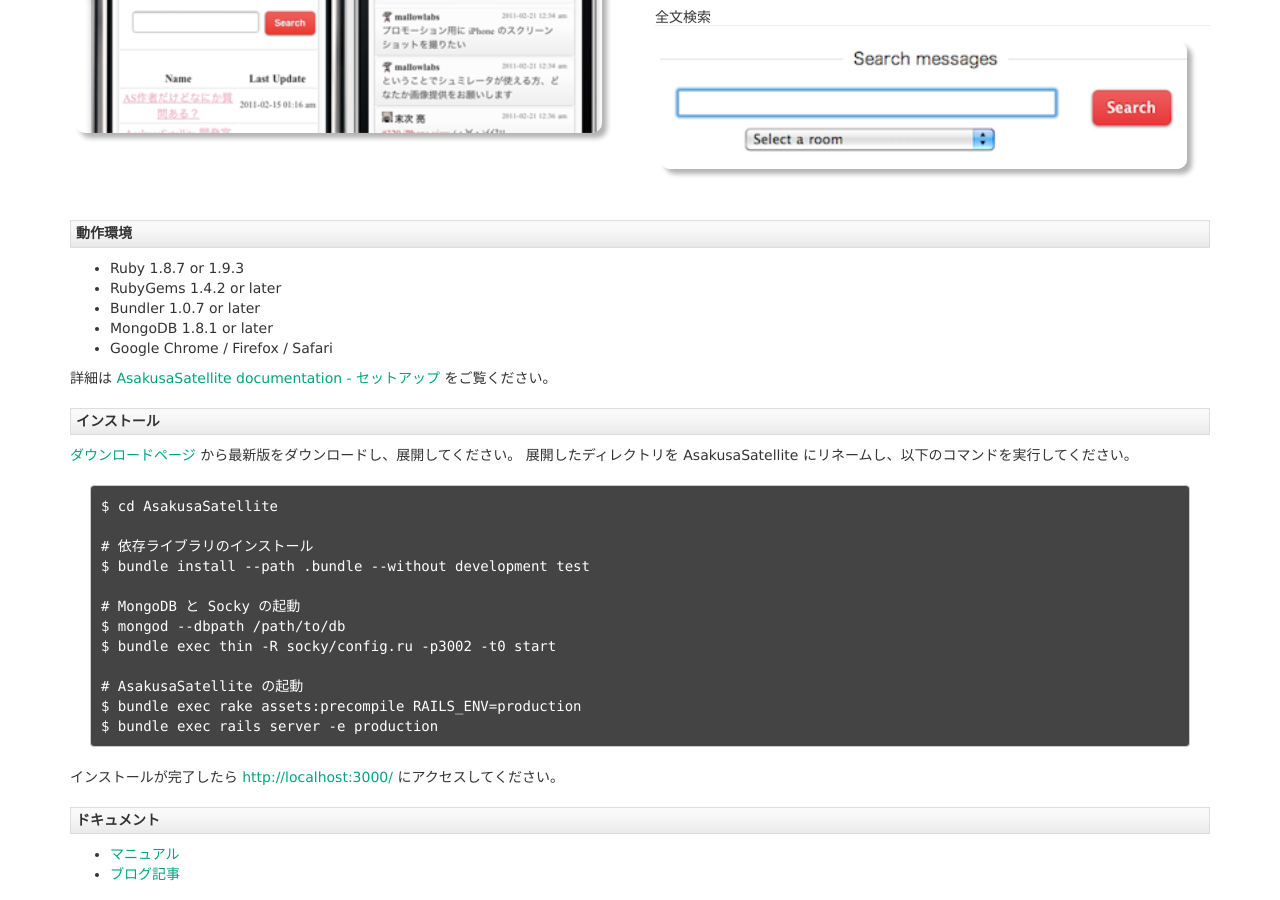
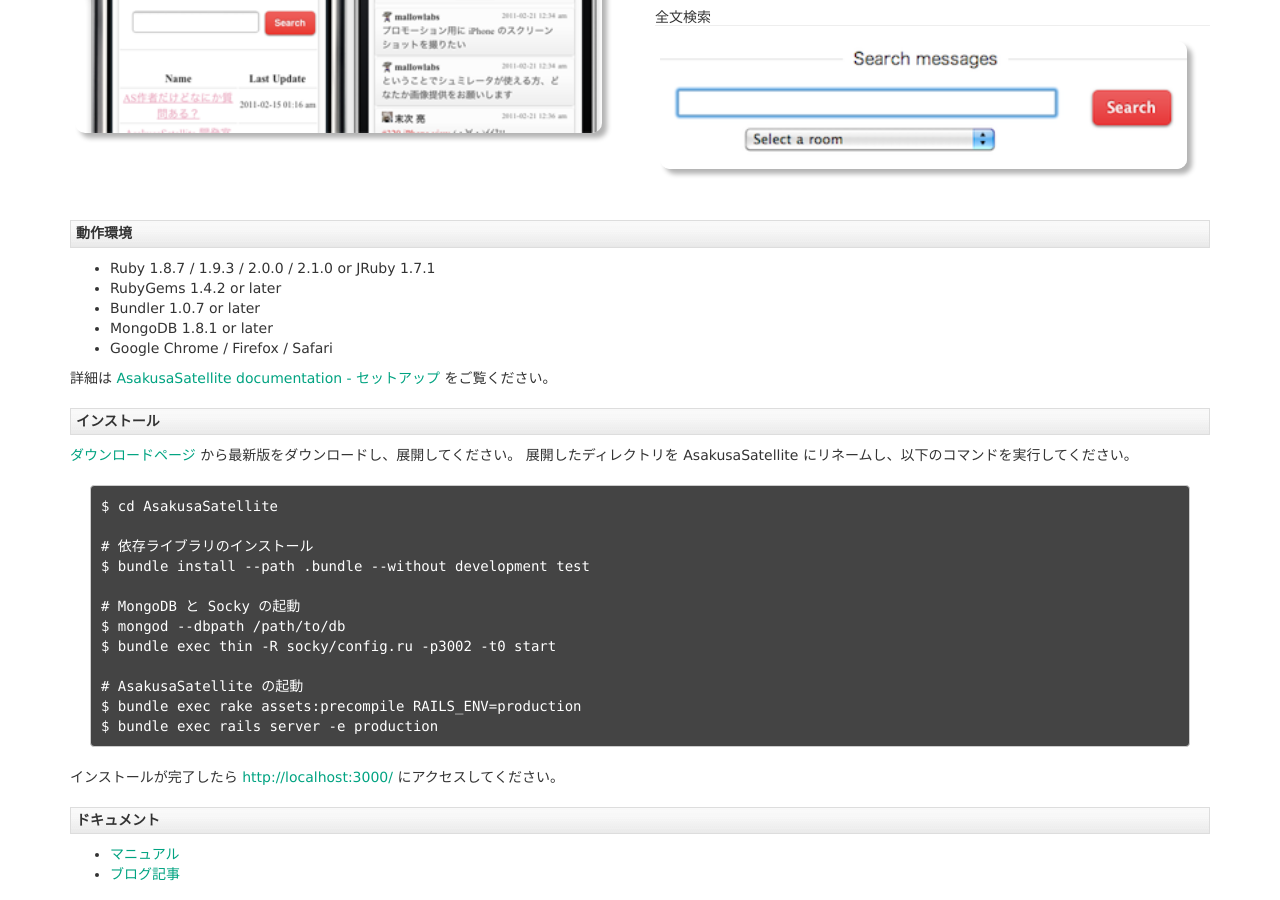
Before and after one commit to codefirst/codefirst.github.io, a Jekyll site: the page built from AsakusaSatellite/index.md, in a window 1280 px wide and 900 px high, scrolled down 1764 px. Built offline with Jekyll 4.4.1, drawn with Linux system fonts in a browser that asks for light colours; nearby versions of some CDN libraries; comment, search, counter and statistics services are not loaded.

Commit message:
Updated: AsakusaSatellite page

```diff
--- a/AsakusaSatellite/index.md
+++ b/AsakusaSatellite/index.md
@@ -32,13 +32,13 @@
 
 ### 動作環境
 
- * Ruby 1.8.7 or 1.9.3
+ * Ruby 1.8.7 / 1.9.3 / 2.0.0 / 2.1.0 or JRuby 1.7.1
  * RubyGems 1.4.2 or later
  * Bundler 1.0.7 or later
  * MongoDB 1.8.1 or later
  * Google Chrome / Firefox / Safari
 
-詳細は [AsakusaSatellite documentation - セットアップ](http://docs.asakusa-satellite.org/en/latest/setup.html) をご覧ください。
+詳細は [AsakusaSatellite documentation - セットアップ](http://docs.asakusa-satellite.org/ja/latest/setup.html) をご覧ください。
 
 ### インストール
 
@@ -64,5 +64,5 @@
 
 ### ドキュメント
 
- * [マニュアル](http://asakusasatellite.readthedocs.org/en/latest/index.html)
+ * [マニュアル](http://docs.asakusa-satellite.org/)
  * [ブログ記事](http://blog.codefirst.org/tagged/AsakusaSatellite)
```
